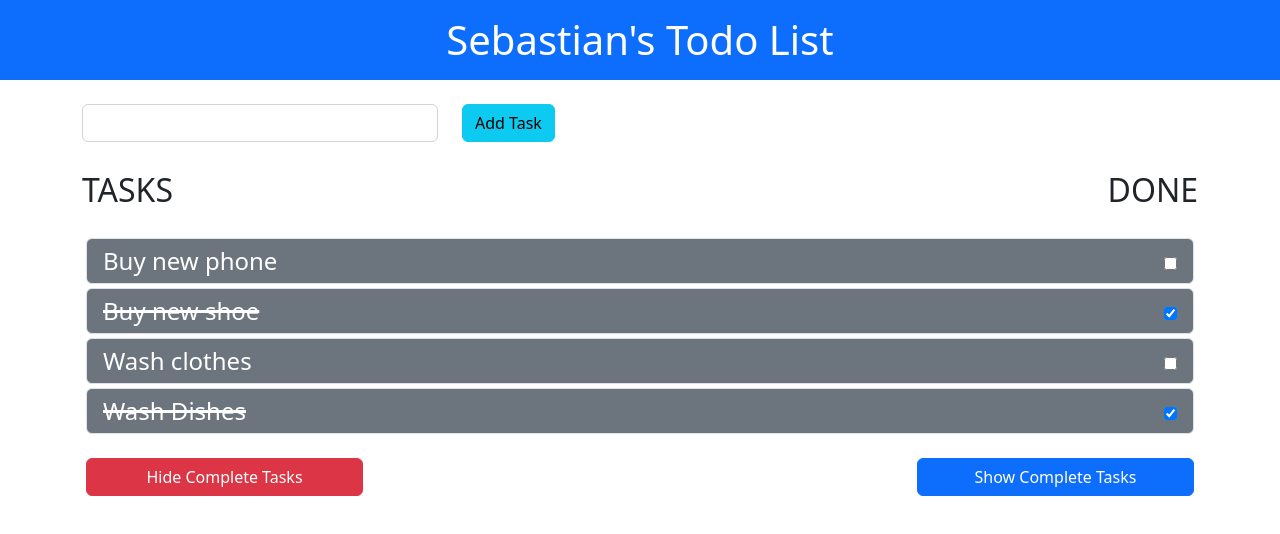
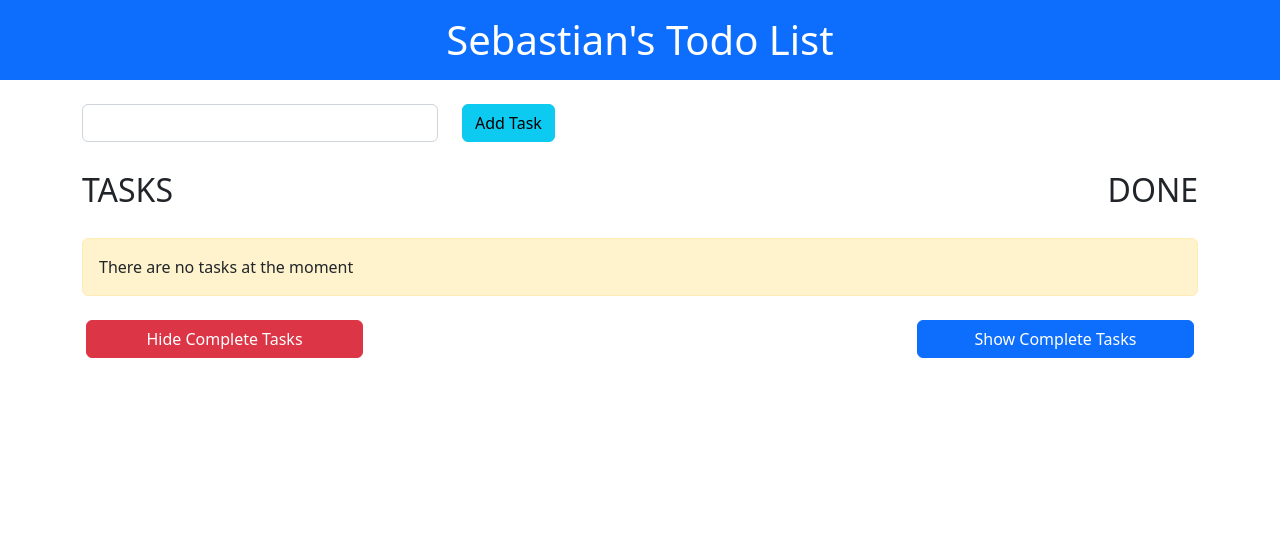
Before and after one commit to AungKyawPhyo1142/projectlist, a Vue app: page / in a window 1280 px wide. Shown: the top 534 px of the page. Built offline with nearby package versions, Linux system fonts and the light colour scheme.

Commit message:
Show Message
Show msg if there are no data

```diff
--- a/src/App.vue
+++ b/src/App.vue
@@ -18,10 +18,15 @@
         <div class="col-2 fs-2 text-end">Done</div>
       </div>
 
-      <div class="row mx-1 fs-4 p-1 mb-1 bg-secondary border rounded text-white" v-for="(task,index) in filterTasks" v-bind:key="index">
-        <div class="col" :class=" task.done ? 'delete':'' ">{{task.action}}</div>
-        <div class="col-2 text-end"><input type="checkbox" class="" v-model="task.done"></div>
+      <div class="" v-if="filterTasks.length!=0">
+        <div class="row mx-1 fs-4 p-1 mb-1 bg-secondary border rounded text-white" v-for="(task,index) in filterTasks" v-bind:key="index">
+          <div class="col" :class=" task.done ? 'delete':'' ">{{task.action}}</div>
+          <div class="col-2 text-end"><input type="checkbox" class="" v-model="task.done"></div>
+        </div>
       </div>
+
+
+      <div class="alert alert-warning text-dark" v-else>There are no tasks at the moment</div>
 
       <div class="row mx-1 mt-4 d-flex justify-content-between">
         <button class="col-3 btn btn-danger" v-bind="hideCompleted" @click="hideCompletedItems()">Hide Complete Tasks</button>
@@ -42,12 +47,7 @@ export default{
     name:'Sebastian',
     hideCompleted: false,
     newTask: '',
-    tasks: [
-      {'action': 'Buy new phone','done': false},
-      {'action': 'Buy new shoe','done': true},
-      {'action': 'Wash clothes','done': false},
-      {'action': 'Wash Dishes','done': true}
-    ]
+    tasks: []
   }),
 
   computed: {
```
